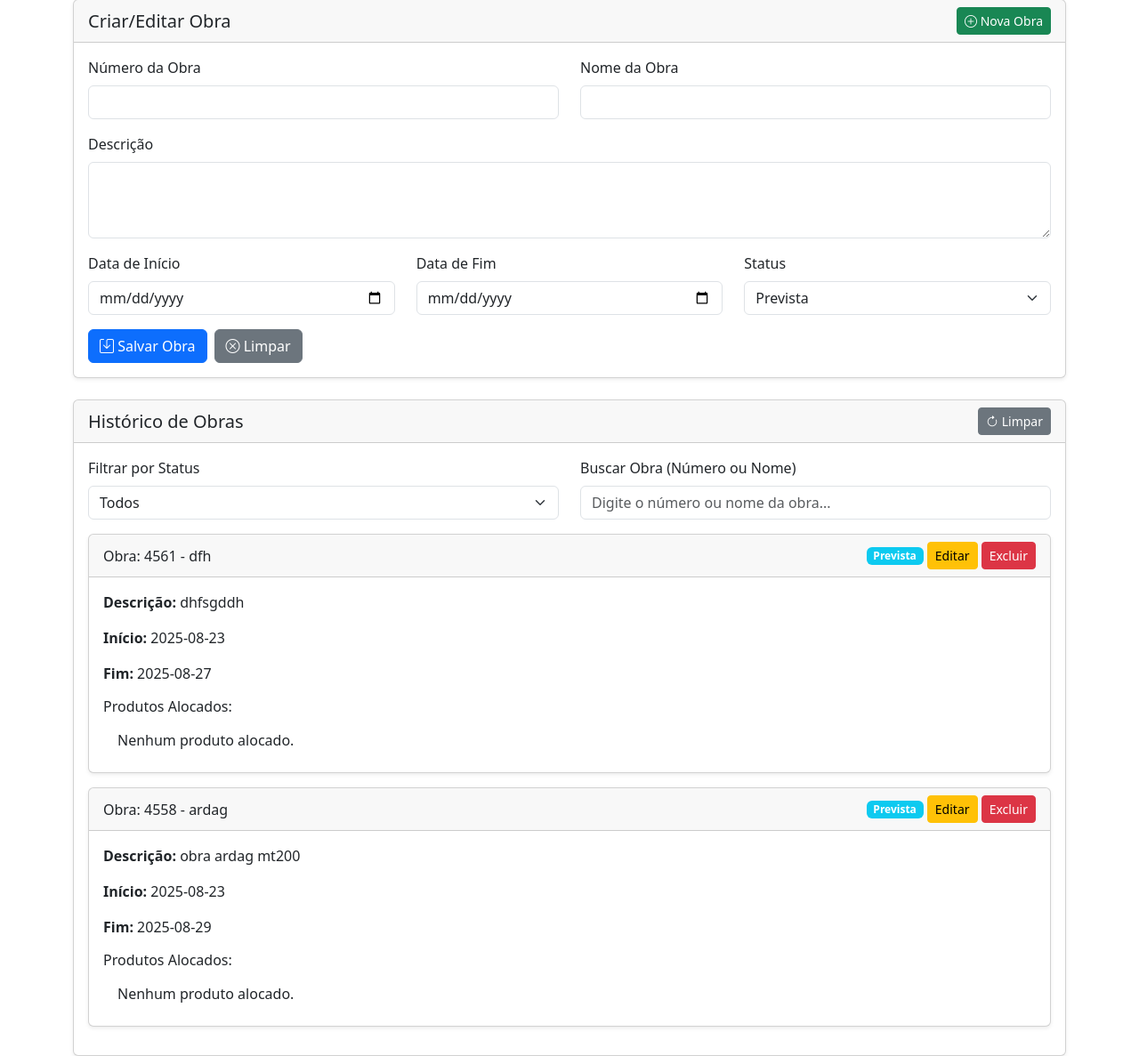
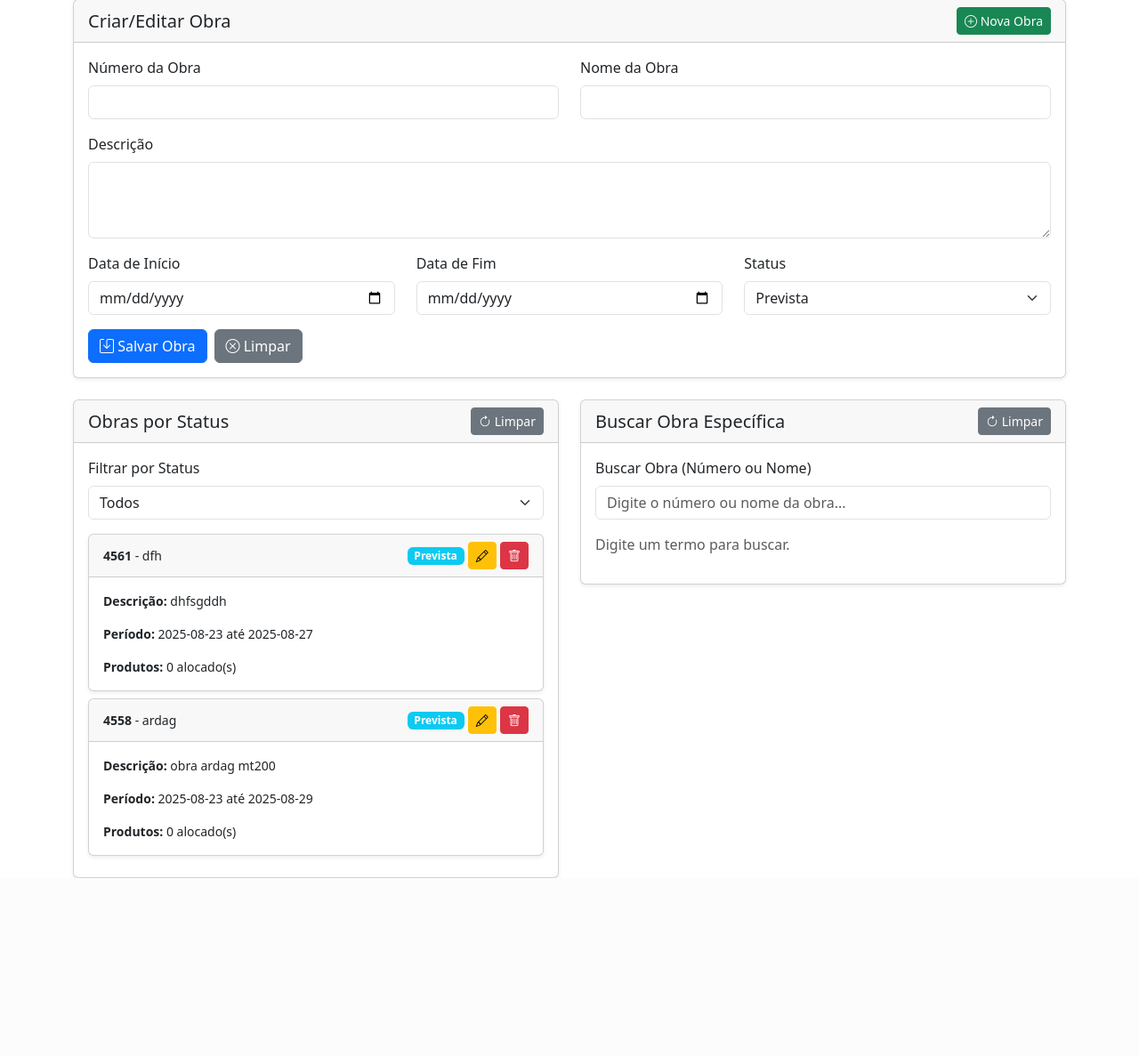
Before and after one commit to Leocyberdev/raimundo, a Flask app: page /gerenciamento in a window 1280 px wide. Shown: the part 153-1340 px from the top of the page at 89% size. After the commit the page ends 1140 px from the top, so only its background shows below. Run offline with Flask 3, Linux system fonts and the light colour scheme; data comes from the database, SQL or seed files in the repository; data that the repository does not hold is empty.

Commit message:
Assistant checkpoint: Dividir tela em duas seções independentes: filtro e busca
Assistant generated file changes:
- src/templates/gerenciamento_obras.html: Dividir a tela em duas seções independentes: filtro por status e busca por número, Atualizar JavaScript para trabalhar com duas seções independentes, Atualizar event listeners para as duas seções independentes, Atualizar autocomplete para funcionar com a busca independente, Corrigir referências no formulário

---

User prompt:

que o filtro e a busca seja idependentes

Replit-Commit-Author: Assistant
Replit-Commit-Session-Id: dbf0a1bf-d274-44ce-a5e2-4d427147beae

```diff
--- a/src/templates/gerenciamento_obras.html
+++ b/src/templates/gerenciamento_obras.html
@@ -110,19 +110,19 @@
             </div>
         </div>
 
-        <!-- Histórico de Obras -->
+        <!-- Seção de Filtros e Buscas -->
+        <div class="row">
+            <!-- Filtro por Status -->
+            <div class="col-md-6">
                 <div class="card">
                     <div class="card-header d-flex justify-content-between align-items-center">
-                <h5 class="mb-0">Histórico de Obras</h5>
-                <div class="btn-group" role="group">
-                    <button type="button" class="btn btn-secondary btn-sm" id="limparBusca">
+                        <h5 class="mb-0">Obras por Status</h5>
+                        <button type="button" class="btn btn-secondary btn-sm" id="limparFiltroStatus">
                             <i class="bi bi-arrow-clockwise"></i> Limpar
                         </button>
                     </div>
-            </div>
                     <div class="card-body">
-                <div class="row mb-3">
-                    <div class="col-md-6">
+                        <div class="mb-3">
                             <label for="filtroStatus" class="form-label">Filtrar por Status</label>
                             <select class="form-select" id="filtroStatus">
                                 <option value="">Todos</option>
@@ -132,103 +132,157 @@
                                 <option value="Entregue">Entregue</option>
                             </select>
                         </div>
+                        <div id="listaObrasFiltro"></div>
+                    </div>
+                </div>
+            </div>
+
+            <!-- Busca por Número/Nome -->
             <div class="col-md-6">
+                <div class="card">
+                    <div class="card-header d-flex justify-content-between align-items-center">
+                        <h5 class="mb-0">Buscar Obra Específica</h5>
+                        <button type="button" class="btn btn-secondary btn-sm" id="limparBuscaObra">
+                            <i class="bi bi-arrow-clockwise"></i> Limpar
+                        </button>
+                    </div>
+                    <div class="card-body">
+                        <div class="mb-3">
                             <label for="buscaObra" class="form-label">Buscar Obra (Número ou Nome)</label>
                             <div class="position-relative">
                                 <input type="text" class="form-control" id="buscaObra" placeholder="Digite o número ou nome da obra..." autocomplete="off">
                                 <div id="sugestoesObra" class="position-absolute w-100 bg-white border border-top-0 rounded-bottom shadow-sm" style="z-index: 1000; max-height: 200px; overflow-y: auto; display: none;"></div>
                             </div>
                         </div>
+                        <div id="listaObrasBusca"></div>
                     </div>
-
-                <div id="listaObras"></div>
+                </div>
             </div>
         </div>
     </div>
 
     <script src="https://cdn.jsdelivr.net/npm/bootstrap@5.3.0/dist/js/bootstrap.bundle.min.js"></script>
     <script>
-        // Função para carregar obras (global scope)
-        async function carregarObras() {
+        // Função para carregar obras por filtro (status)
+        async function carregarObrasPorFiltro() {
             const filtroStatusSelect = document.getElementById("filtroStatus");
-            const buscaObraInput = document.getElementById("buscaObra");
-            const listaObrasDiv = document.getElementById("listaObras");
+            const listaObrasFiltroDiv = document.getElementById("listaObrasFiltro");
 
             try {
                 const status = filtroStatusSelect.value;
-                const busca = buscaObraInput.value;
                 let url = `/api/obras`;
-                const params = new URLSearchParams();
 
-                // Se há busca, usar busca. Se não há busca mas há status, usar status
-                if (busca) {
-                    params.append("busca", busca);
-                } else if (status) {
-                    params.append("status", status);
+                if (status) {
+                    url += `?status=${status}`;
                 }
-
-                if (params.toString()) url += `?${params.toString()}`;
 
                 const response = await fetch(url);
                 const obras = await response.json();
-                listaObrasDiv.innerHTML = '';
+                listaObrasFiltroDiv.innerHTML = '';
+
                 if (obras.length === 0) {
-                    listaObrasDiv.innerHTML = '<p>Nenhuma obra encontrada.</p>';
+                    listaObrasFiltroDiv.innerHTML = '<p class="text-muted">Nenhuma obra encontrada.</p>';
                     return;
                 }
 
+                renderizarObras(obras, listaObrasFiltroDiv);
+            } catch (error) {
+                console.error('Erro ao carregar obras por filtro:', error);
+                listaObrasFiltroDiv.innerHTML = '<p class="text-danger">Erro ao carregar obras.</p>';
+            }
+        }
+
+        // Função para carregar obras por busca
+        async function carregarObrasPorBusca() {
+            const buscaObraInput = document.getElementById("buscaObra");
+            const listaObrasBuscaDiv = document.getElementById("listaObrasBusca");
+
+            try {
+                const busca = buscaObraInput.value.trim();
+
+                if (!busca) {
+                    listaObrasBuscaDiv.innerHTML = '<p class="text-muted">Digite um termo para buscar.</p>';
+                    return;
+                }
+
+                const url = `/api/obras?busca=${encodeURIComponent(busca)}`;
+                const response = await fetch(url);
+                const obras = await response.json();
+                listaObrasBuscaDiv.innerHTML = '';
+
+                if (obras.length === 0) {
+                    listaObrasBuscaDiv.innerHTML = '<p class="text-muted">Nenhuma obra encontrada.</p>';
+                    return;
+                }
+
+                renderizarObras(obras, listaObrasBuscaDiv);
+            } catch (error) {
+                console.error('Erro ao carregar obras por busca:', error);
+                listaObrasBuscaDiv.innerHTML = '<p class="text-danger">Erro ao carregar obras.</p>';
+            }
+        }
+
+        // Função para renderizar obras (comum para ambas as seções)
+        function renderizarObras(obras, containerDiv) {
             obras.forEach(obra => {
                 const obraCard = document.createElement('div');
-                    obraCard.className = 'card mb-3';
+                obraCard.className = 'card mb-2';
                 obraCard.innerHTML = `
                     <div class="card-header d-flex justify-content-between align-items-center">
-                            Obra: ${obra.numero_obra} - ${obra.nome_obra}
+                        <small><strong>${obra.numero_obra}</strong> - ${obra.nome_obra}</small>
                         <div>
                             <span class="badge bg-info">${obra.status}</span>
-                                <button class="btn btn-sm btn-warning editar-obra" data-id="${obra.id}">Editar</button>
-                                <button class="btn btn-sm btn-danger excluir-obra" data-id="${obra.id}">Excluir</button>
+                            <button class="btn btn-sm btn-warning editar-obra" data-id="${obra.id}">
+                                <i class="bi bi-pencil"></i>
+                            </button>
+                            <button class="btn btn-sm btn-danger excluir-obra" data-id="${obra.id}">
+                                <i class="bi bi-trash"></i>
+                            </button>
                         </div>
                     </div>
                     <div class="card-body">
-                            <p><strong>Descrição:</strong> ${obra.descricao || 'N/A'}</p>
-                            <p><strong>Início:</strong> ${obra.data_inicio || 'N/A'}</p>
-                            <p><strong>Fim:</strong> ${obra.data_fim || 'N/A'}</p>
-                            ${obra.data_entrega ? `<p><strong>Data de Entrega:</strong> ${new Date(obra.data_entrega).toLocaleDateString()}</p>` : ''}
-                            <h6>Produtos Alocados:</h6>
-                            <ul class="list-group list-group-flush">
+                        <p class="small"><strong>Descrição:</strong> ${obra.descricao || 'N/A'}</p>
+                        <p class="small"><strong>Período:</strong> ${obra.data_inicio || 'N/A'} até ${obra.data_fim || 'N/A'}</p>
+                        ${obra.data_entrega ? `<p class="small"><strong>Entrega:</strong> ${new Date(obra.data_entrega).toLocaleDateString()}</p>` : ''}
+                        <div class="small">
+                            <strong>Produtos:</strong> ${obra.produtos_alocados.length} alocado(s)
                             ${obra.produtos_alocados.length > 0 ?
-                                    obra.produtos_alocados.map(produto => `
-                                        <li class="list-group-item">
-                                            ${produto.nome} (${produto.codigo}) - Quantidade: ${produto.quantidade_alocada}
-                                        </li>
-                                    `).join('')
-                                    : '<li class="list-group-item">Nenhum produto alocado.</li>'
+                                `<ul class="mt-1 mb-0">
+                                    ${obra.produtos_alocados.slice(0, 3).map(produto => `
+                                        <li>${produto.nome} - Qtd: ${produto.quantidade_alocada}</li>
+                                    `).join('')}
+                                    ${obra.produtos_alocados.length > 3 ? `<li><em>+${obra.produtos_alocados.length - 3} outros...</em></li>` : ''}
+                                </ul>`
+                                : ''
                             }
-                            </ul>
+                        </div>
                     </div>
                 `;
-                    listaObrasDiv.appendChild(obraCard);
+                containerDiv.appendChild(obraCard);
             });
 
-                document.querySelectorAll('.editar-obra').forEach(button => {
+            // Adicionar event listeners para editar e excluir
+            containerDiv.querySelectorAll('.editar-obra').forEach(button => {
                 button.addEventListener('click', async (e) => {
-                        const obraId = e.target.dataset.id;
-                        // Buscar obra específica na lista já carregada
+                    const obraId = e.target.closest('button').dataset.id;
                     const obra = obras.find(o => o.id == obraId);
 
-                        obraIdInput.value = obra.id;
-                        numeroObraInput.value = obra.numero_obra;
-                        nomeObraInput.value = obra.nome_obra;
-                        descricaoObraInput.value = obra.descricao || '';
-                        dataInicioInput.value = obra.data_inicio || '';
-                        dataFimInput.value = obra.data_fim || '';
-                        statusObraSelect.value = obra.status;
+                    document.getElementById('obraId').value = obra.id;
+                    document.getElementById('numeroObra').value = obra.numero_obra;
+                    document.getElementById('nomeObra').value = obra.nome_obra;
+                    document.getElementById('descricaoObra').value = obra.descricao || '';
+                    document.getElementById('dataInicio').value = obra.data_inicio || '';
+                    document.getElementById('dataFim').value = obra.data_fim || '';
+                    document.getElementById('statusObra').value = obra.status;
+
+                    // Scroll para o formulário
+                    document.getElementById('obraForm').scrollIntoView({ behavior: 'smooth' });
                 });
             });
 
-                document.querySelectorAll('.excluir-obra').forEach(button => {
+            containerDiv.querySelectorAll('.excluir-obra').forEach(button => {
                 button.addEventListener('click', async (e) => {
-                        const obraId = e.target.dataset.id;
+                    const obraId = e.target.closest('button').dataset.id;
                     const senha = prompt('Digite a senha de administrador para excluir a obra:');
                     if (!senha) return;
 
@@ -240,16 +294,13 @@
                     const result = await response.json();
                     if (response.ok) {
                         alert(result.message);
-                            carregarObras();
+                        carregarObrasPorFiltro();
+                        carregarObrasPorBusca();
                     } else {
                         alert(`Erro: ${result.error}`);
                     }
                 });
             });
-            } catch (error) {
-                console.error('Erro ao carregar obras:', error);
-                listaObrasDiv.innerHTML = '<p>Erro ao carregar obras.</p>';
-            }
         }
 
         document.addEventListener("DOMContentLoaded", function() {
@@ -315,7 +366,8 @@
                     alert('Obra salva com sucesso!');
                     obraForm.reset();
                     obraIdInput.value = '';
-                    carregarObras();
+                    carregarObrasPorFiltro();
+                    carregarObrasPorBusca();
                 } else {
                     alert(`Erro: ${result.error}`);
                 }
@@ -334,30 +386,37 @@
                 obraIdInput.value = '';
             });
 
-            // Eventos de filtro e busca
-            filtroStatusSelect.addEventListener("change", carregarObras);
+            // Event listeners para filtro por status
+            filtroStatusSelect.addEventListener("change", carregarObrasPorFiltro);
+
+            document.getElementById("limparFiltroStatus").addEventListener("click", function() {
+                filtroStatusSelect.value = '';
+                carregarObrasPorFiltro();
+            });
+
+            // Event listeners para busca
             buscaObraInput.addEventListener("input", function() {
-                // Se o campo de busca estiver vazio, recarregar com base no filtro de status
+                // Se o campo estiver vazio, limpar resultados
                 if (this.value.trim() === '') {
-                    carregarObras();
+                    document.getElementById("listaObrasBusca").innerHTML = '<p class="text-muted">Digite um termo para buscar.</p>';
                 }
             });
 
             // Buscar ao pressionar Enter
             buscaObraInput.addEventListener("keypress", function(e) {
                 if (e.key === 'Enter') {
-                    filtroStatusSelect.value = '';
-                    carregarObras();
+                    carregarObrasPorBusca();
                 }
             });
-            limparBuscaBtn.addEventListener("click", function() {
-                filtroStatusSelect.value = '';
+
+            document.getElementById("limparBuscaObra").addEventListener("click", function() {
                 buscaObraInput.value = '';
-                carregarObras();
+                document.getElementById("listaObrasBusca").innerHTML = '<p class="text-muted">Digite um termo para buscar.</p>';
             });
 
             // Carregar obras ao iniciar a página
-            carregarObras();
+            carregarObrasPorFiltro();
+            document.getElementById("listaObrasBusca").innerHTML = '<p class="text-muted">Digite um termo para buscar.</p>';
 
             // Configurar autocomplete para busca de obras
             configurarAutocompleteBusca();
@@ -480,9 +539,7 @@
                 item.addEventListener('click', function() {
                     document.getElementById('buscaObra').value = sugestao.numero_obra;
                     sugestoesDiv.style.display = 'none';
-                    // Limpar filtro de status quando uma obra específica for selecionada
-                    document.getElementById('filtroStatus').value = '';
-                    carregarObras();
+                    carregarObrasPorBusca();
                 });
 
                 sugestoesDiv.appendChild(item);
```
Lines whose indentation alone changed are shown as unchanged.
